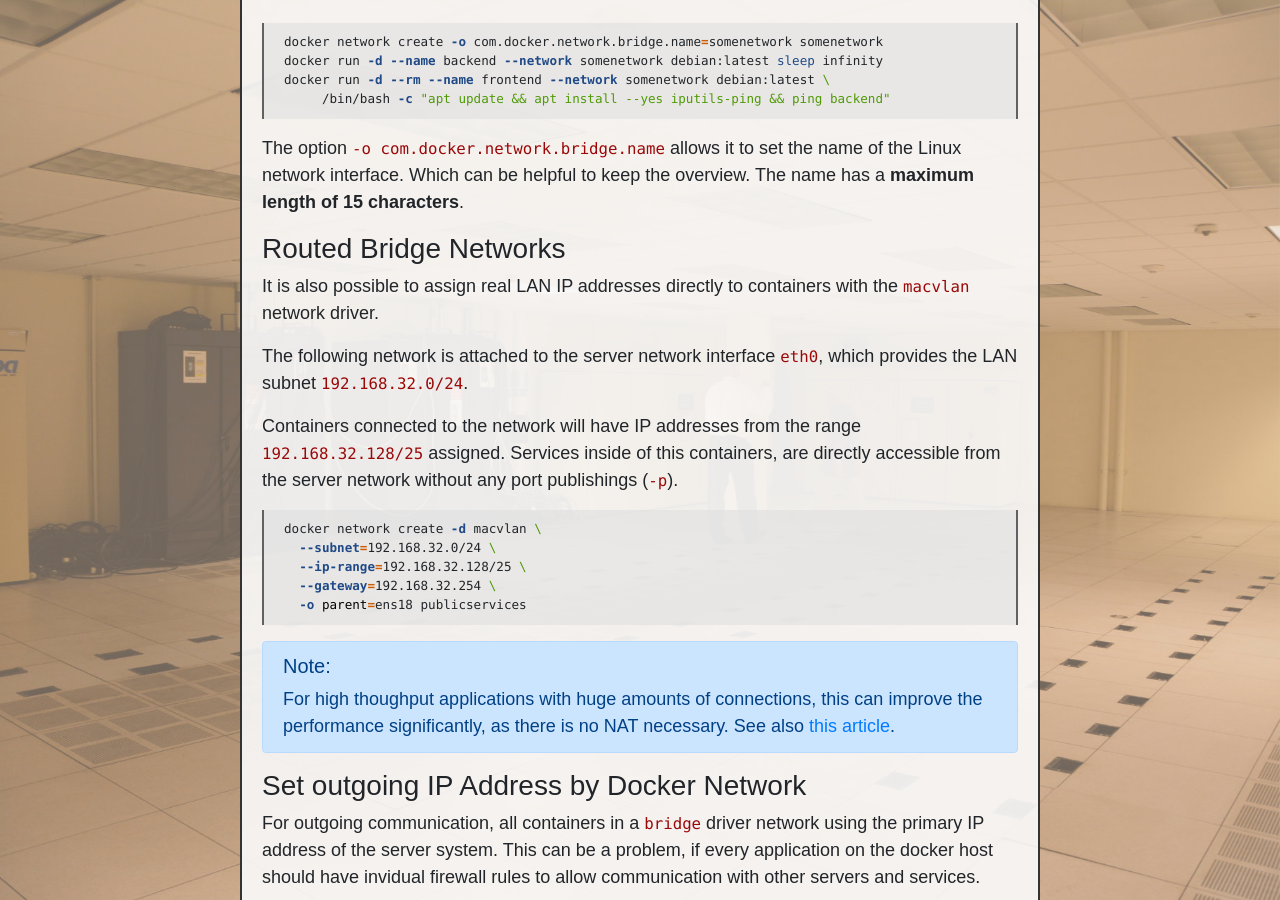
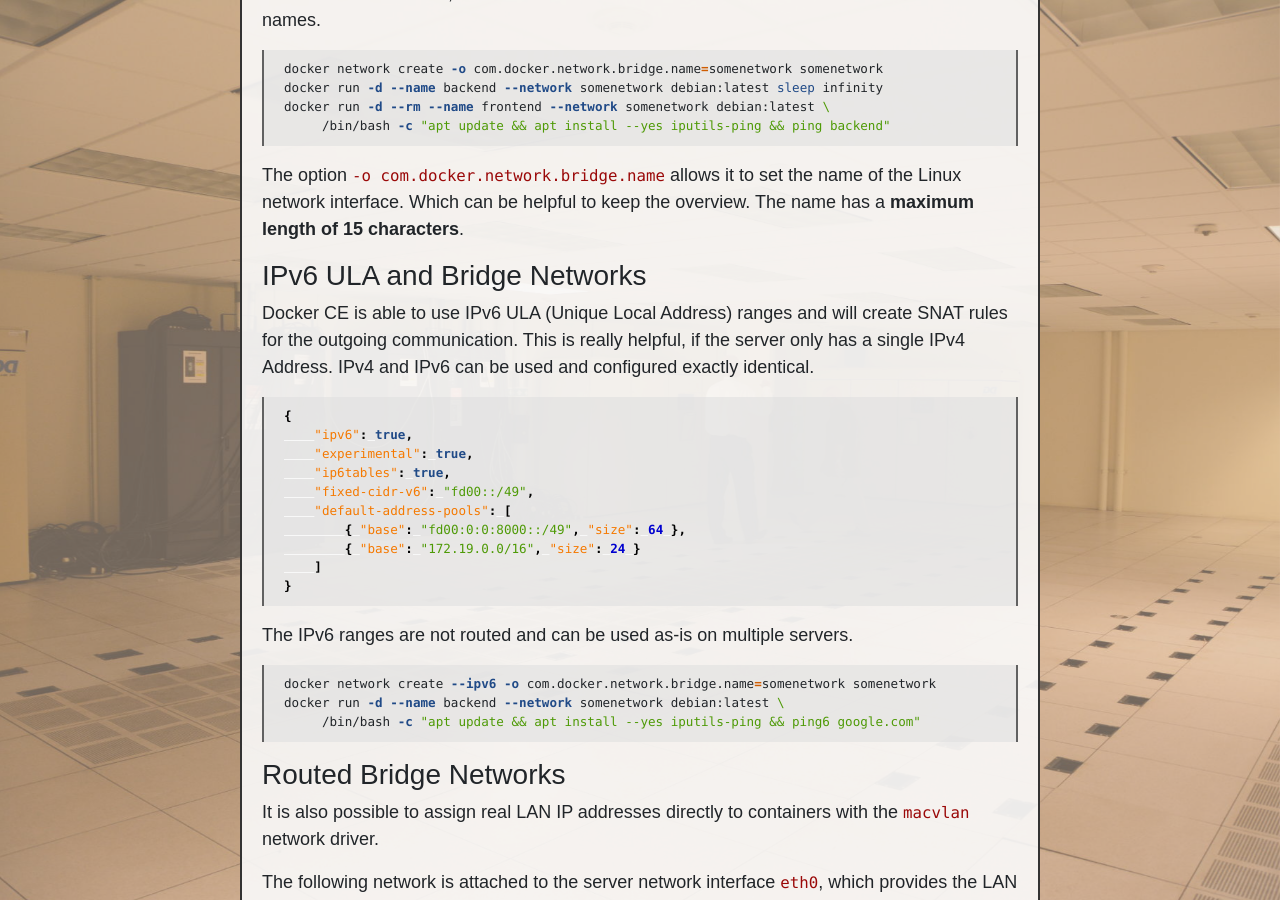
Before and after one commit to perryflynn/serverless.industries, a Jekyll site: the page built from src/_posts/guides/2023-12-16-advanced-docker-setup.md, in a window 1280 px wide and 900 px high, scrolled down 6568 px. Built offline with Jekyll 4.4.1, drawn with Linux system fonts in a browser that asks for light colours; the table of contents is made by our own code; some of the changed text lies outside the part shown.

Commit message:
docker guide: add chapter about ULA IPv6 addresses

````diff
--- a/src/_posts/guides/2023-12-16-advanced-docker-setup.md
+++ b/src/_posts/guides/2023-12-16-advanced-docker-setup.md
@@ -298,6 +298,33 @@ docker run -d --rm --name frontend --network somenetwork debian:latest \
 The option `-o com.docker.network.bridge.name` allows it to set the name of the Linux network
 interface. Which can be helpful to keep the overview. The name has a **maximum length of 15 characters**.
 
+### IPv6 ULA and Bridge Networks
+
+Docker CE is able to use IPv6 ULA (Unique Local Address) ranges and will create SNAT rules for the
+outgoing communication. This is really helpful, if the server only has a single IPv4 Address.
+IPv4 and IPv6 can be used and configured exactly identical.
+
+```json
+{
+    "ipv6": true,
+    "experimental": true,
+    "ip6tables": true,
+    "fixed-cidr-v6": "fd00::/49",
+    "default-address-pools": [
+        { "base": "fd00:0:0:8000::/49", "size": 64 },
+        { "base": "172.19.0.0/16", "size": 24 }
+    ]
+}
+```
+
+The IPv6 ranges are not routed and can be used as-is on multiple servers.
+
+```sh
+docker network create --ipv6 -o com.docker.network.bridge.name=somenetwork somenetwork
+docker run -d --name backend --network somenetwork debian:latest \
+     /bin/bash -c "apt update && apt install --yes iputils-ping && ping6 google.com"
+```
+
 ### Routed Bridge Networks
 
 It is also possible to assign real LAN IP addresses directly to containers with the `macvlan` network driver.
````
